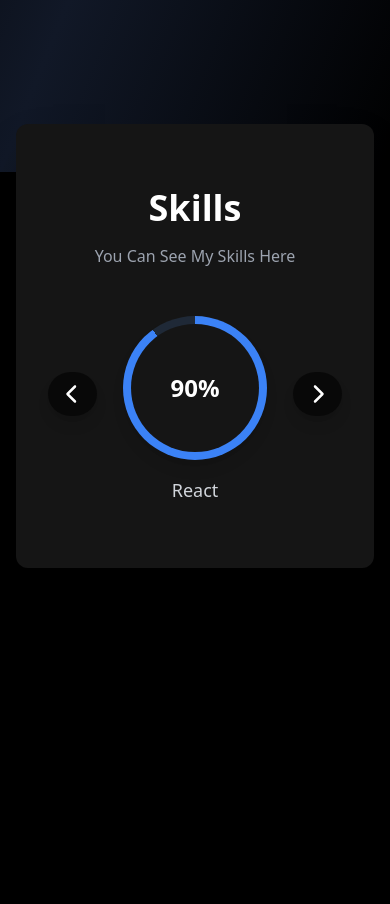
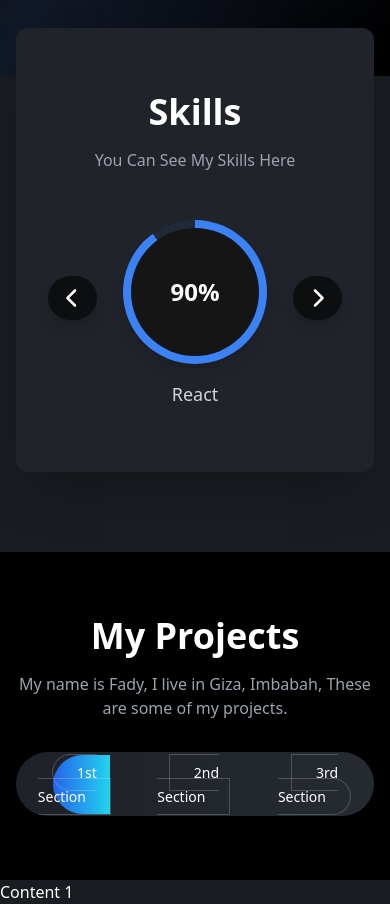
Before and after one commit to devfadyhany/Portfolio, a React (Vite) app: page /section1 in a window 390 px wide. Shown: the part 800-1704 px from the top of the page. Before the commit the page ends 1448 px from the top, so only its background shows below. Built offline with nearby package versions, Linux system fonts and the light colour scheme.

Commit message:
implement responsive navigation tabs for multi content section

```diff
--- a/index.html
+++ b/index.html
@@ -6,7 +6,7 @@
     <meta name="viewport" content="width=device-width, initial-scale=1.0" />
     <title>portfolio</title>
   </head>
-  <body class="text-white bg-black">
+  <body class="text-white">
     <div id="root"></div>
     <script type="module" src="/src/main.jsx"></script>
   </body>
--- a/package.json
+++ b/package.json
@@ -17,7 +17,8 @@
     "@fortawesome/react-fontawesome": "^3.3.0",
     "react": "^19.2.4",
     "react-dom": "^19.2.4",
-    "react-router": "^7.14.1"
+    "react-router": "^7.14.1",
+    "react-router-dom": "^7.14.1"
   },
   "devDependencies": {
     "@eslint/js": "^9.39.4",
--- a/src/App.jsx
+++ b/src/App.jsx
@@ -1,13 +1,29 @@
-import Navbar from "./components/Navbar";
-import Hero from "./components/Hero";
-import Skills from "./components/Skills";
+import { Navigate, Route, Routes } from "react-router";
+import Layout from "./components/Layout";
 
 function App() {
   return (
     <>
-      <Navbar />
-      <Hero />
-      <Skills />
+      <Routes>
+        <Route path="/" element={<Layout />}>
+          {/* Redirect base path to section1 so it's active by default */}
+          <Route index element={<Navigate to="section1" replace />} />
+
+          {/* These match the 'to' props in MultiSection */}
+          <Route
+            path="section1"
+            element={<div className="text-white">Content 1</div>}
+          />
+          <Route
+            path="section2"
+            element={<div className="text-white">Content 2</div>}
+          />
+          <Route
+            path="section3"
+            element={<div className="text-white">Content 3</div>}
+          />
+        </Route>
+      </Routes>
     </>
   );
 }
--- a/src/components/Hero.jsx
+++ b/src/components/Hero.jsx
@@ -52,7 +52,7 @@ function Hero() {
   }, [text, isDeleting, loopNum]);
 
   return (
-    <section className="w-full bg-gradient-to-br from-black via-gray-900 to-black text-white pb-32">
+    <section className="w-full bg-gradient-to-br from-black via-gray-900 to-black text-white pb-8 lg:pb-32">
       <div className="container mx-auto px-4">
         <div className="relative min-h-screen flex flex-col justify-center lg:flex-row lg:justify-between items-center">
           {/* /////////////////////// Text /////////////////////// */}
--- /dev/null
+++ b/src/components/Layout.jsx
@@ -0,0 +1,19 @@
+import { Outlet } from "react-router";
+import Hero from "./Hero";
+import MultiSection from "./MultiSection";
+import Navbar from "./Navbar";
+import Skills from "./Skills";
+
+function Layout() {
+  return (
+    <>
+      <Navbar />
+      <Hero />
+      <Skills />
+      <MultiSection />
+      <Outlet />
+    </>
+  );
+}
+
+export default Layout;
--- /dev/null
+++ b/src/components/MultiSection.jsx
@@ -0,0 +1,19 @@
+import NavTab from "./NavTab";
+
+function MultiSection() {
+  return (
+    <section id="projects" className="bg-black text-center py-16">
+      <div className="container mx-auto px-4">
+        <h2 className="text-4xl font-bold mb-4">My Projects</h2>
+        <p className="text-gray-400 mb-8">
+          My name is Fady, I live in Giza, Imbabah, These are some of my
+          projects.
+        </p>
+
+        <NavTab />
+      </div>
+    </section>
+  );
+}
+
+export default MultiSection;
--- /dev/null
+++ b/src/components/NavTab.jsx
@@ -0,0 +1,39 @@
+import { NavLink } from "react-router-dom";
+
+const Tab = ({ to, label, roundedClass }) => {
+  const baseClass = `relative isolate border border-white/20 text-sm px-6 py-2 md:px-16 md:py-4 group overflow-hidden ${roundedClass}`;
+
+  return (
+    <li>
+      <NavLink
+        to={to}
+        className={({ isActive }) => `${baseClass} ${isActive ? "active" : ""}`}
+      >
+        {({ isActive }) => (
+          <>
+            {/* Active/Hover State: Visible when active OR hovering */}
+            <span
+              className={`absolute inset-0 bg-gradient-to-r from-blue-600 to-cyan-400 transition-opacity duration-300 -z-10 ${roundedClass} ${isActive ? "opacity-100" : "opacity-0 group-hover:opacity-100"}`}
+            ></span>
+
+            {label}
+          </>
+        )}
+      </NavLink>
+    </li>
+  );
+};
+
+function NavTab() {
+  return (
+    <>
+      <ul className="flex w-fit mx-auto text-center bg-gradient-to-r py-2 md:py-4 from-gray-600/40 to-gray-600/50 rounded-full">
+        <Tab to="section1" label="1st Section" roundedClass="rounded-s-full" />
+        <Tab to="section2" label="2nd Section" roundedClass="" />
+        <Tab to="section3" label="3rd Section" roundedClass="rounded-e-full" />
+      </ul>
+    </>
+  );
+}
+
+export default NavTab;
--- a/src/components/Navbar.jsx
+++ b/src/components/Navbar.jsx
@@ -48,7 +48,7 @@ function LetsConnectButton() {
   return (
     <a
       href="#contact"
-      className="relative font-semibold px-5 py-2 border border-white group overflow-hidden"
+      className="relative font-semibold px-5 py-2 border border-white group overflow-hidden text-center"
     >
       <span className="absolute inset-0 bg-white translate-x-[-100%] group-hover:translate-x-0 transition duration-300" />
 
@@ -78,7 +78,7 @@ function Navbar() {
 
   return (
     <nav
-      className={`w-full py-4 text-white transition fixed top-0 z-50 ${scrolled ? "bg-black/40 backdrop-blur-md border-b border-white/10" : "bg-transparent"}`}
+      className={`w-full py-4 text-white transition fixed top-0 z-50 border-white/10 ${scrolled ? "bg-black/40 backdrop-blur-md border-b" : "bg-transparent"}`}
     >
       <div className="container mx-auto px-4">
         <div className="flex justify-between items-center">
--- a/src/components/Skills.jsx
+++ b/src/components/Skills.jsx
@@ -63,7 +63,7 @@ function Skills() {
   return (
     <section id="skills" className="text-center pb-20">
       <div className="relative container mx-auto px-4">
-        <div className="bg-[#151515] rounded-xl py-16 px-8 -mt-12 shadow-2xl">
+        <div className="skills-container rounded-xl py-16 px-8 -mt-12 shadow-2xl">
           <h2 className="text-4xl font-bold mb-4">Skills</h2>
           <p className="text-gray-400 mb-12">You Can See My Skills Here</p>
 
--- a/src/index.css
+++ b/src/index.css
@@ -7,7 +7,11 @@
 }
 
 body {
-  background-color: black;
+  background-color: #191c21;
+}
+
+.skills-container {
+  background-color: #202329;
 }
 
 @keyframes float {
```
Also changed, not shown: 1 other file (tests, documents, lock files or other folders).
